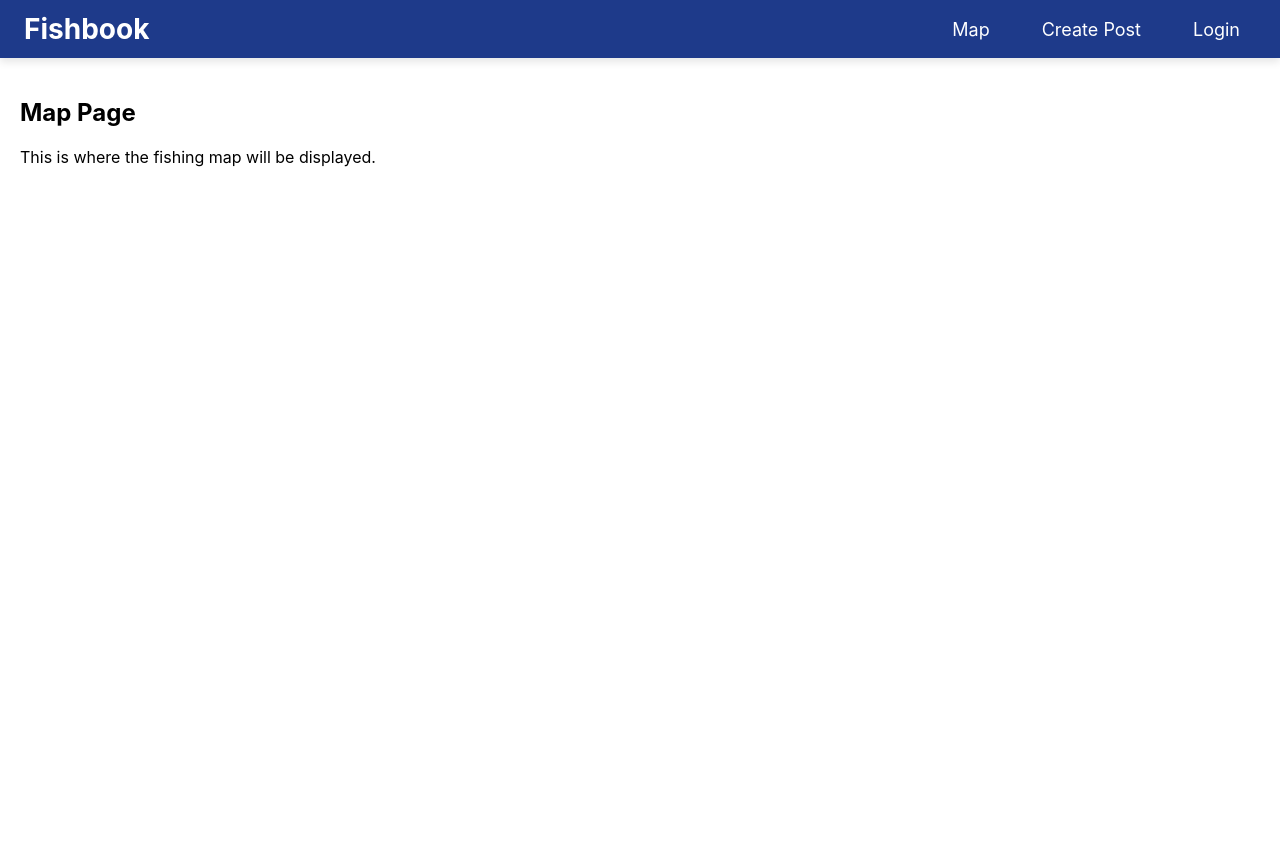
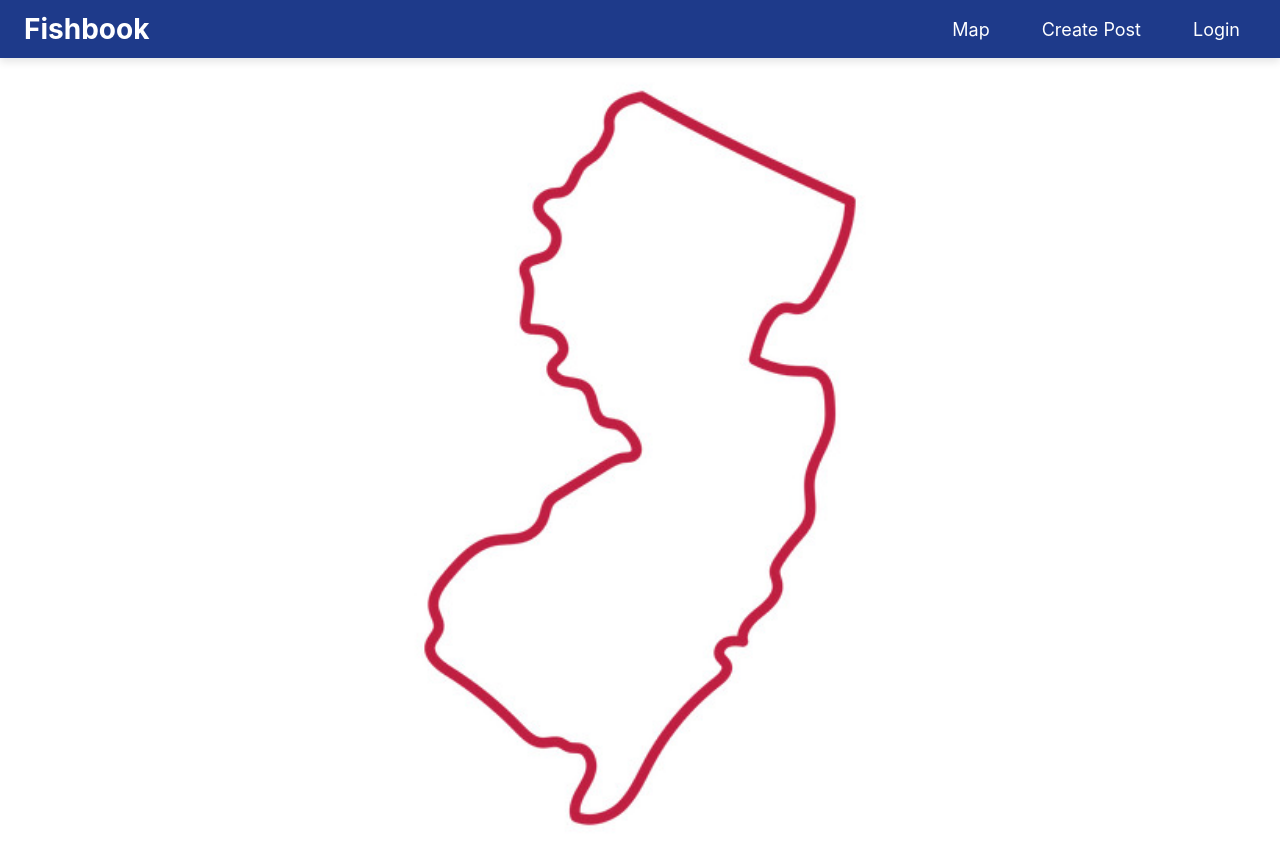
Before and after one commit to SLee413/fishbook, a React (Create React App) app in the folder frontend/: page /map in a window 1280 px wide. Before the commit the page ends 800 px from the top, so only its background shows below. Built offline with nearby package versions, Linux system fonts and the light colour scheme.

Commit message:
fake image

```diff
--- a/frontend/src/components/Header.module.css
+++ b/frontend/src/components/Header.module.css
@@ -26,7 +26,6 @@
   .logoLink {
     text-decoration: none;
   }
-
 
 
   .nav {
--- a/frontend/src/pages/MapPage.jsx
+++ b/frontend/src/pages/MapPage.jsx
@@ -1,15 +1,18 @@
 import React from 'react';
-
 
 const MapPage = () => {
   return (
-    <div>
-      <main style={{ padding: '20px' }}>
-        <h2>Map Page</h2>
-        <p>This is where the fishing map will be displayed.</p>
-        {/* You can add your map component or integration here */}
-      </main>
-    </div>
+    <main style={{ padding: 0, margin: 0 }}>
+      <img
+        src="/images/redjers.jpg"
+        alt="New Jersey Map"
+        style={{
+          width: '100vw',
+          height: '100vh',
+          objectFit: 'contain',
+        }}
+      />
+    </main>
   );
 };
 
```
Also changed, not shown: frontend/public/images/redjers.jpg (added).
